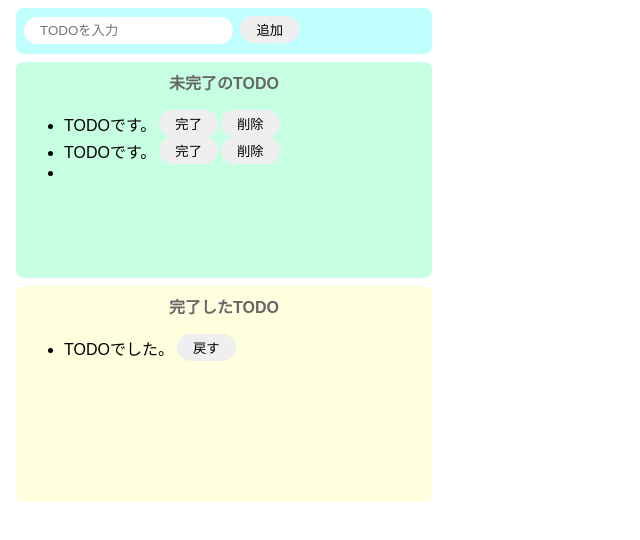
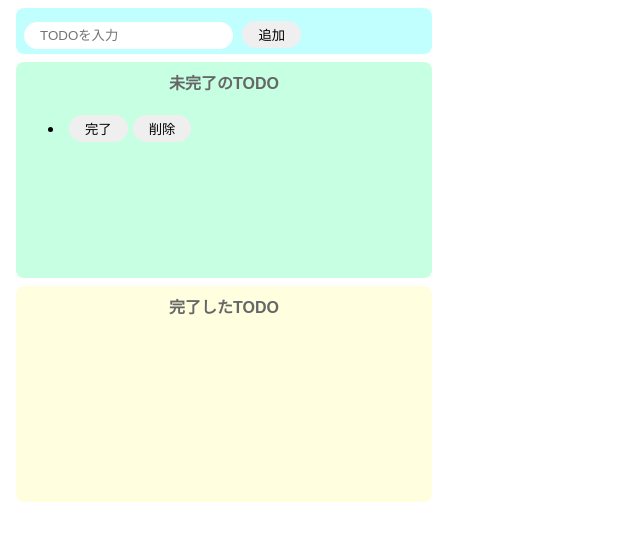
Before and after one commit to baf8008/JS_TodoApp, a website built with Parcel: page index.html in a window 1280 px wide. Both pictures are taken after a click on the button "追加". Shown: the whole page, without its empty margins (0-640 px from the left). Built offline with nearby package versions, Linux system fonts and the light colour scheme.

Commit message:
削除ボタン、完了ボタン、戻すボタン実装

```diff
--- a/index.html
+++ b/index.html
@@ -12,27 +12,11 @@
     </div>
     <div class="incomplete-area">
       <p class="title">未完了のTODO</p>
-      <ul id="incomplete-list">
-        <div class="list-row">
-          <li>TODOです。</li>
-          <button>完了</button>
-          <button>削除</button>
-        </div>
-        <div class="list-row">
-          <li>TODOです。</li>
-          <button>完了</button>
-          <button>削除</button>
-        </div>
-      </ul>
+      <ul id="incomplete-list"></ul>
     </div>
     <div class="complete-area">
       <p class="title">完了したTODO</p>
-      <ul>
-        <div class="list-row">
-          <li>TODOでした。</li>
-          <button>戻す</button>
-        </div>
-      </ul>
+      <ul id="complete-list"></ul>
     </div>
 
     <script src="src/index.js"></script>
--- a/src/index.js
+++ b/src/index.js
@@ -5,17 +5,77 @@ const onClickAdd = () => {
   const inputText = document.getElementById("add-text").value;
   document.getElementById("add-text").value = "";
 
+  createIncompleteList(inputText);
+};
+
+//未完了リストから指定の要素を削除
+const delteFromIncompleteList = (target) => {
+  document.getElementById("incomplete-list").removeChild(target);
+};
+
+//未完了リストに追加する関数
+const createIncompleteList = (text) => {
   //div生成
   const div = document.createElement("div");
   div.className = "list-row";
 
   //liタグの生成
   const li = document.createElement("li");
-  li.innerText = inputText;
+  li.innerText = text;
+
+  //button（完了）タグの生成
+  const completeButton = document.createElement("button");
+  completeButton.innerText = "完了";
+  completeButton.addEventListener("click", () => {
+    //押された完了ボタンの親タグ（div）を未完了リストから削除
+    delteFromIncompleteList(completeButton.parentNode);
+
+    //完了リストに追加する要素
+    const addTarget = completeButton.parentNode;
+
+    //TODO内容テキストを取得
+    const text = addTarget.firstElementChild.innerText;
+
+    //div以下を初期化
+    addTarget.textContent = null;
+
+    //liを生成
+    const li = document.createElement("li");
+    li.innerText = text;
+
+    //buttonタグ生成
+    const backButton = document.createElement("button");
+    backButton.innerText = "戻す";
+    backButton.addEventListener("click", () => {
+      //押された戻すボタンの親タグ（div）を完了リストから削除
+      const deleteTarget = backButton.parentNode;
+      document.getElementById("complete-list").removeChild(deleteTarget);
+
+      //テキストの取得
+      const text = backButton.parentNode.firstElementChild.innerText;
+      createIncompleteList(text);
+    });
+
+    //divタグの子要素に各要素を設定
+    addTarget.appendChild(li);
+    addTarget.appendChild(backButton);
+
+    //完了リストに追加
+    document.getElementById("complete-list").appendChild(addTarget);
+  });
+
+  //button（削除）タグの生成
+  const deleteButton = document.createElement("button");
+  deleteButton.innerText = "削除";
+  deleteButton.addEventListener("click", () => {
+    //押された削除ボタンの親タグ（div）を未完了リストから削除
+    delteFromIncompleteList(deleteButton.parentNode);
+  });
 
   //divタグの子要素に各要素を設定
   div.appendChild(li);
-  console.log(div);
+  div.appendChild(completeButton);
+  div.appendChild(deleteButton);
 
   //未完了リストに追加
   document.getElementById("incomplete-list").appendChild(div);
--- a/src/styles.css
+++ b/src/styles.css
@@ -13,13 +13,18 @@ button {
   border-radius: 16px;
   border: none;
   padding: 4px 16px;
-  margin-left: 3px;
+  margin-left: 5px;
+  margin-top: 5px;
 }
 
 button:hover {
   background-color: #ff7fff;
   color: #fff;
   cursor: pointer;
+}
+
+li {
+  margin-top: 5px;
 }
 
 .input-area {
```
Also changed, not shown: .codesandbox/workspace.json.
